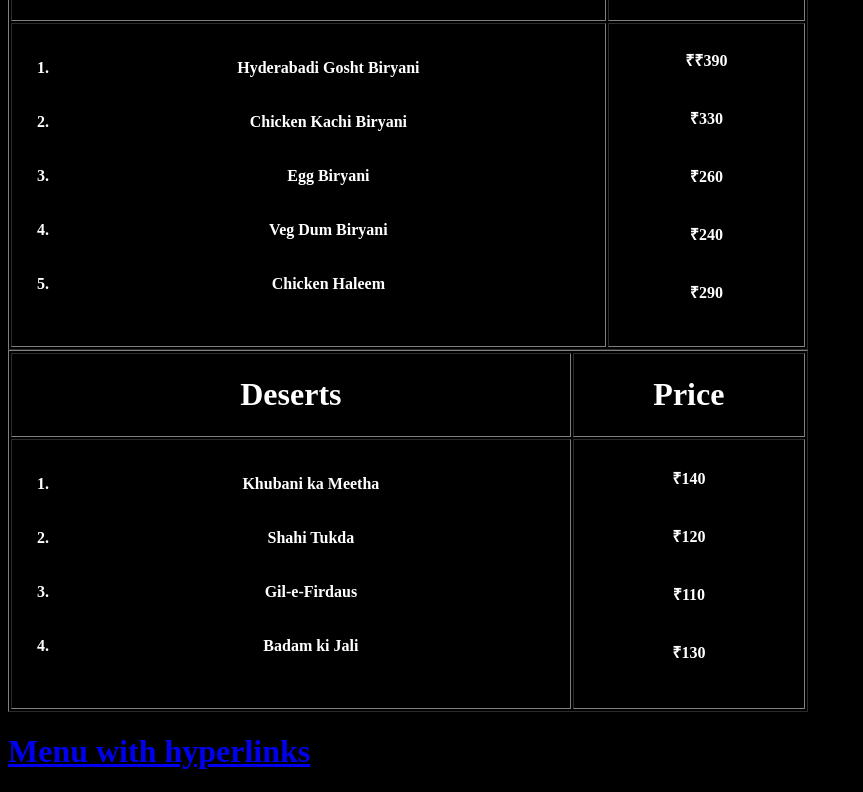
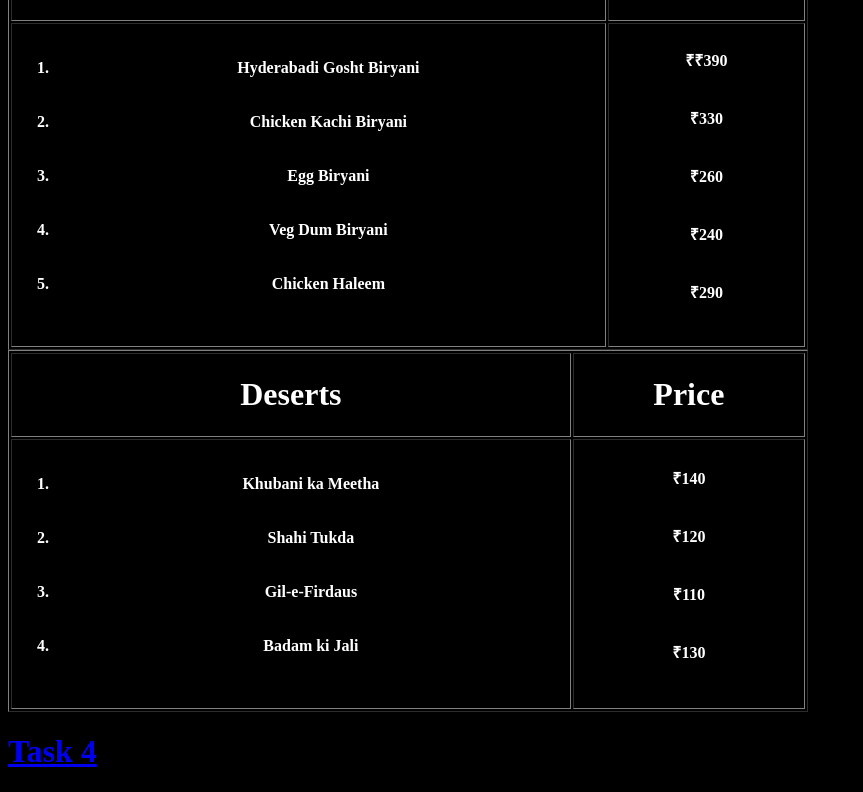
Before and after one commit to Kamalesh-Kandregula/My-html., a plain HTML site: page Menu of a restaurant.html in a window 1280 px wide. Shown: the part 490-1282 px from the top of the page, without its empty margins (0-863 px from the left). Drawn offline with Linux system fonts and the light colour scheme.

Commit message:
Update Menu of a restaurant.html

```diff
--- a/Menu of a restaurant.html
+++ b/Menu of a restaurant.html
@@ -85,7 +85,7 @@
         </th>
     </table>
 
-  <a href="./Menu with hyperlinks.html" target="_blank" ><h1>Menu with hyperlinks</h1></a>
+  <a href="./Menu with hyperlinks.html" target="_blank" ><h1> Task 4 </h1></a>
 
 
 
```
